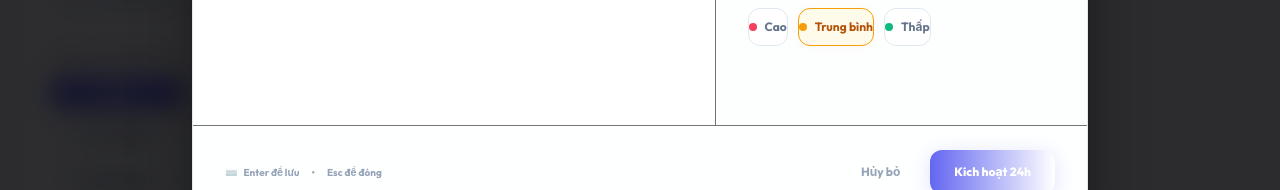
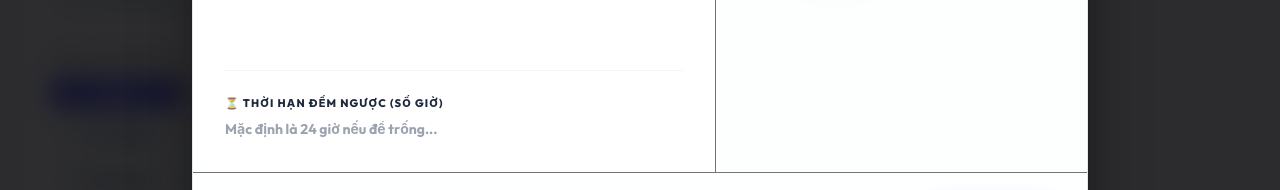
Before and after one commit to KietMinhLe-Dev/Task24h-client, a React (Create React App) app: page / in a window 1280 px wide. Both pictures are taken after a click on the button "Thêm task". Shown: the part 463-653 px from the top of the page. Built offline with nearby package versions, Linux system fonts and the light colour scheme; no server answers; the HTML template or start-up script is replaced by a standard one.

Commit message:
feat: implement custom task countdown time budget input in hours, defaulting to 24 hours

```diff
--- a/src/App.js
+++ b/src/App.js
@@ -98,7 +98,8 @@ function App() {
     category: 'work',
     priority: 'medium',
     startTime: getInitialTimes().startTime,
-    endTime: getInitialTimes().endTime
+    endTime: getInitialTimes().endTime,
+    durationHours: ''
   });
 
   const categories = {
@@ -225,7 +226,8 @@ function App() {
       category: 'work',
       priority: 'medium',
       startTime: times.startTime,
-      endTime: times.endTime
+      endTime: times.endTime,
+      durationHours: ''
     });
   };
 
@@ -313,7 +315,8 @@ function App() {
       category: task.category,
       priority: task.priority,
       startTime: task.startTime || '09:00',
-      endTime: task.endTime || '10:00'
+      endTime: task.endTime || '10:00',
+      durationHours: task.durationHours || ''
     });
     setIsModalOpen(true);
   };
@@ -350,14 +353,15 @@ function App() {
     return new Date().getTime() - 3600 * 1000;
   };
 
-  // Helper: Calculate ticking remaining seconds in a task's 24h budget
+  // Helper: Calculate ticking remaining seconds in a task's dynamic budget
   const getTaskCountdownStr = (task) => {
     const createdTime = getTaskCreationTime(task);
     const now = new Date().getTime();
 
     const elapsedSeconds = Math.floor((now - createdTime) / 1000);
-    const total24hSeconds = 24 * 60 * 60;
-    const remainingSeconds = total24hSeconds - elapsedSeconds;
+    const budgetHours = task.durationHours ? Number(task.durationHours) : 24;
+    const totalSeconds = budgetHours * 60 * 60;
+    const remainingSeconds = totalSeconds - elapsedSeconds;
 
     if (remainingSeconds <= 0) {
       return "expired";
@@ -1009,6 +1013,24 @@ function App() {
                       }`}
                     />
                   </div>
+
+                  <div className={`h-[1px] w-full ${isDark ? 'bg-zinc-900/80' : 'bg-slate-100'}`} />
+
+                  <div className="space-y-2">
+                    <label className="text-[11px] font-extrabold text-zinc-555 uppercase tracking-widest flex items-center gap-1.5">
+                      ⏳ Thời hạn đếm ngược (Số giờ)
+                    </label>
+                    <input
+                      type="number"
+                      min="1"
+                      placeholder="Mặc định là 24 giờ nếu để trống..."
+                      value={formData.durationHours}
+                      onChange={(e) => setFormData({ ...formData, durationHours: e.target.value })}
+                      className={`w-full text-sm font-bold bg-transparent border-0 outline-none focus:outline-none focus:ring-0 p-0 ${
+                        isDark ? 'text-white placeholder-zinc-800' : 'text-slate-805 placeholder-slate-350'
+                      }`}
+                    />
+                  </div>
                 </div>
 
                 {/* RIGHT PANEL: Metadata Attributer (Cols 5) */}
```
